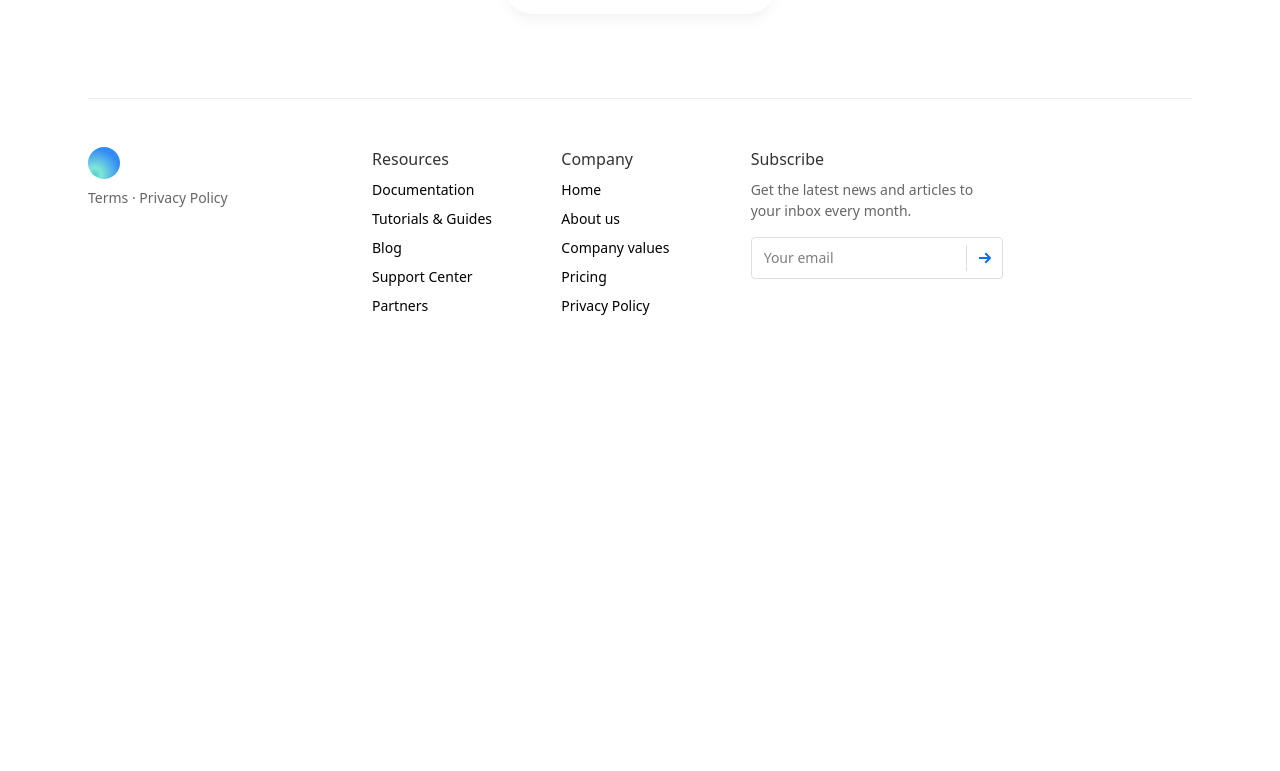
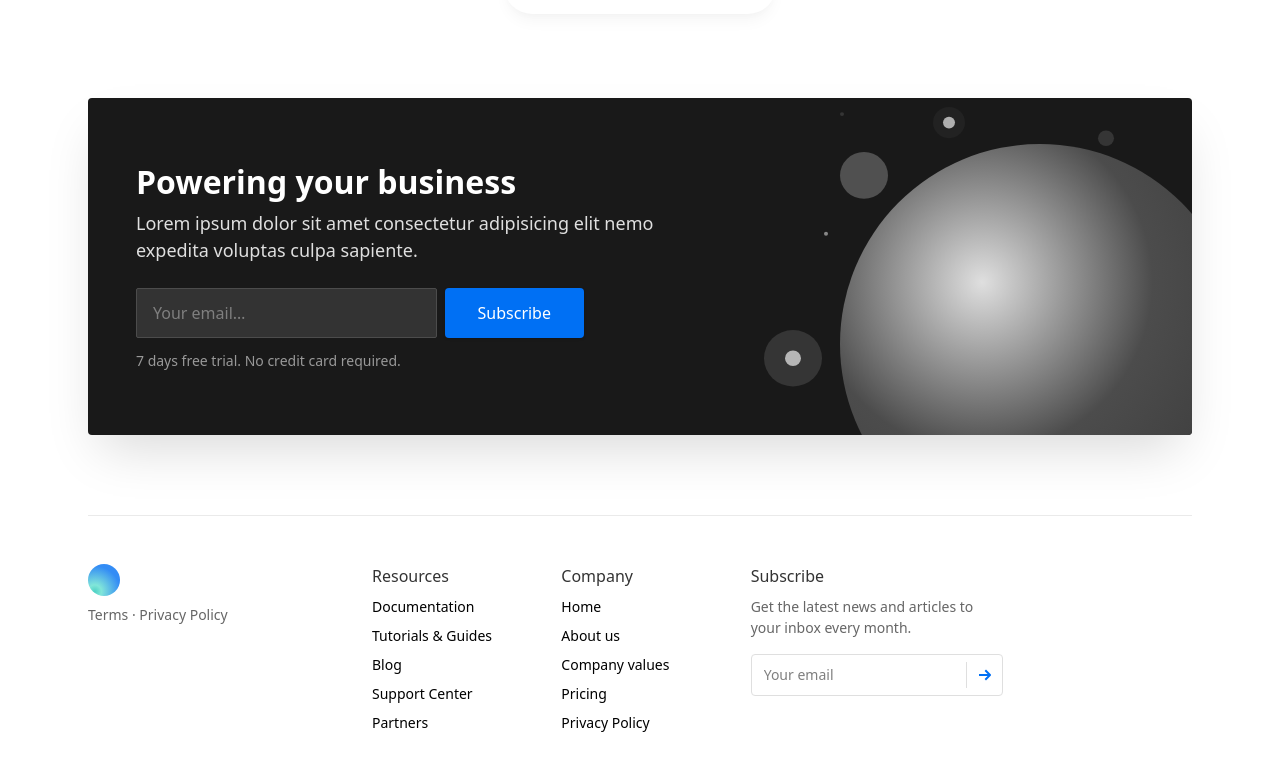
Before and after one commit to diogoverde/onboarding-landing, a Next.js app: page / in a window 1280 px wide. Shown: the part 994-1765 px from the top of the page. Before the commit the page ends 1366 px from the top, so only its background shows below. Built offline with nearby package versions, Linux system fonts and the light colour scheme.

Commit message:
added Newsletter section

```diff
--- a/components/Logo.js
+++ b/components/Logo.js
@@ -3,7 +3,7 @@ import Link from "next/link";
 export default function Logo() {
   return (
     <div className="flex-shrink-0 mr-4 cursor-pointer">
-      <Link href="/" className="block" aria-label="Cruip">
+      <Link href="/" className="block" aria-label="Onboarding">
         <svg
           className="w-8 h-8"
           viewBox="0 0 32 32"
--- /dev/null
+++ b/components/Newsletter.js
@@ -0,0 +1,135 @@
+const Newsletter = () => {
+  return (
+    <section>
+      <div className="max-w-6xl mx-auto px-4 sm:px-6">
+        <div className="pb-12 md:pb-20">
+          {/* CTA box */}
+          <div
+            className="relative bg-gray-900 rounded py-10 px-8 md:py-16 md:px-12 shadow-2xl overflow-hidden"
+            data-aos="zoom-y-out"
+          >
+            {/* Background illustration */}
+            <div
+              className="absolute right-0 bottom-0 pointer-events-none hidden lg:block"
+              aria-hidden="true"
+            >
+              <svg width="428" height="328" xmlns="http://www.w3.org/2000/svg">
+                <defs>
+                  <radialGradient
+                    cx="35.542%"
+                    cy="34.553%"
+                    fx="35.542%"
+                    fy="34.553%"
+                    r="96.031%"
+                    id="ni-a"
+                  >
+                    <stop stopColor="#DFDFDF" offset="0%" />
+                    <stop stopColor="#4C4C4C" offset="44.317%" />
+                    <stop stopColor="#333" offset="100%" />
+                  </radialGradient>
+                </defs>
+                <g fill="none" fillRule="evenodd">
+                  <g fill="#FFF">
+                    <ellipse
+                      fillOpacity=".04"
+                      cx="185"
+                      cy="15.576"
+                      rx="16"
+                      ry="15.576"
+                    />
+                    <ellipse
+                      fillOpacity=".24"
+                      cx="100"
+                      cy="68.402"
+                      rx="24"
+                      ry="23.364"
+                    />
+                    <ellipse
+                      fillOpacity=".12"
+                      cx="29"
+                      cy="251.231"
+                      rx="29"
+                      ry="28.231"
+                    />
+                    <ellipse
+                      fillOpacity=".64"
+                      cx="29"
+                      cy="251.231"
+                      rx="8"
+                      ry="7.788"
+                    />
+                    <ellipse
+                      fillOpacity=".12"
+                      cx="342"
+                      cy="31.303"
+                      rx="8"
+                      ry="7.788"
+                    />
+                    <ellipse
+                      fillOpacity=".48"
+                      cx="62"
+                      cy="126.811"
+                      rx="2"
+                      ry="1.947"
+                    />
+                    <ellipse
+                      fillOpacity=".12"
+                      cx="78"
+                      cy="7.072"
+                      rx="2"
+                      ry="1.947"
+                    />
+                    <ellipse
+                      fillOpacity=".64"
+                      cx="185"
+                      cy="15.576"
+                      rx="6"
+                      ry="5.841"
+                    />
+                  </g>
+                  <circle fill="url(#ni-a)" cx="276" cy="237" r="200" />
+                </g>
+              </svg>
+            </div>
+
+            <div className="relative flex flex-col lg:flex-row justify-between items-center">
+              {/* CTA content */}
+              <div className="text-center lg:text-left lg:max-w-xl">
+                <h3 className="h3 text-white mb-2">Powering your business</h3>
+                <p className="text-gray-300 text-lg mb-6">
+                  Lorem ipsum dolor sit amet consectetur adipisicing elit nemo
+                  expedita voluptas culpa sapiente.
+                </p>
+
+                {/* CTA form */}
+                <form className="w-full lg:w-auto">
+                  <div className="flex flex-col sm:flex-row justify-center max-w-xs mx-auto sm:max-w-md lg:mx-0">
+                    <input
+                      type="email"
+                      className="w-full appearance-none bg-gray-800 border border-gray-700 focus:border-gray-600 rounded-sm px-4 py-3 mb-2 sm:mb-0 sm:mr-2 text-white placeholder-gray-500"
+                      placeholder="Your email…"
+                      aria-label="Your email…"
+                    />
+                    <a
+                      className="btn text-white bg-blue-600 hover:bg-blue-700 shadow"
+                      href="#0"
+                    >
+                      Subscribe
+                    </a>
+                  </div>
+                  {/* Success message */}
+                  {/* <p className="text-sm text-gray-400 mt-3">Thanks for subscribing!</p> */}
+                  <p className="text-sm text-gray-400 mt-3">
+                    7 days free trial. No credit card required.
+                  </p>
+                </form>
+              </div>
+            </div>
+          </div>
+        </div>
+      </div>
+    </section>
+  );
+};
+
+export default Newsletter;
--- a/pages/index.js
+++ b/pages/index.js
@@ -1,6 +1,7 @@
 import Header from "../components/Header";
 import Hero from "../components/Hero";
 import Footer from "../components/Footer";
+import Newsletter from "../components/Newsletter";
 
 export default function Home() {
   return (
@@ -8,6 +9,7 @@ export default function Home() {
       <Header />
       <main className="flex-grow">
         <Hero />
+        <Newsletter />
       </main>
       <Footer />
     </div>
```
